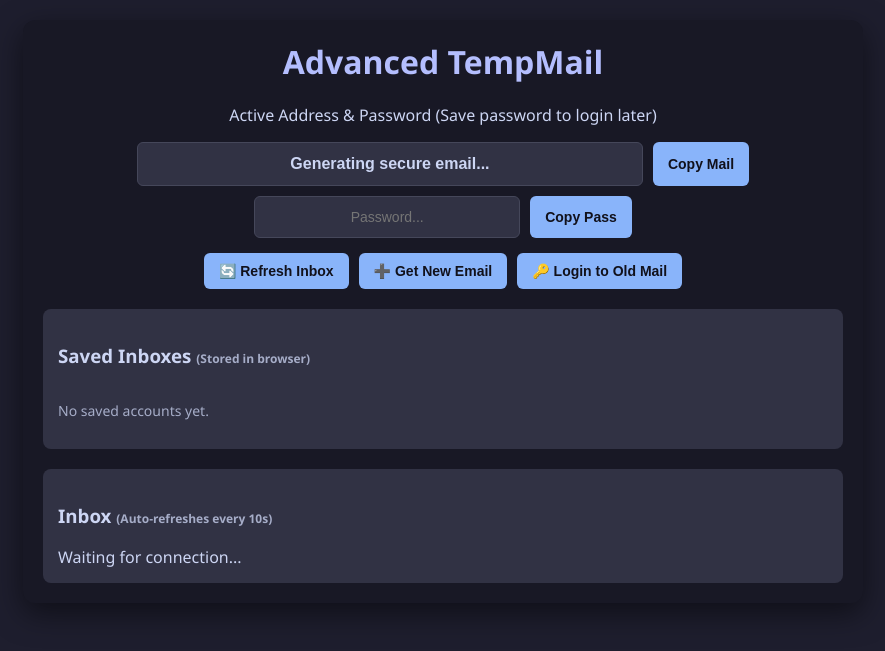
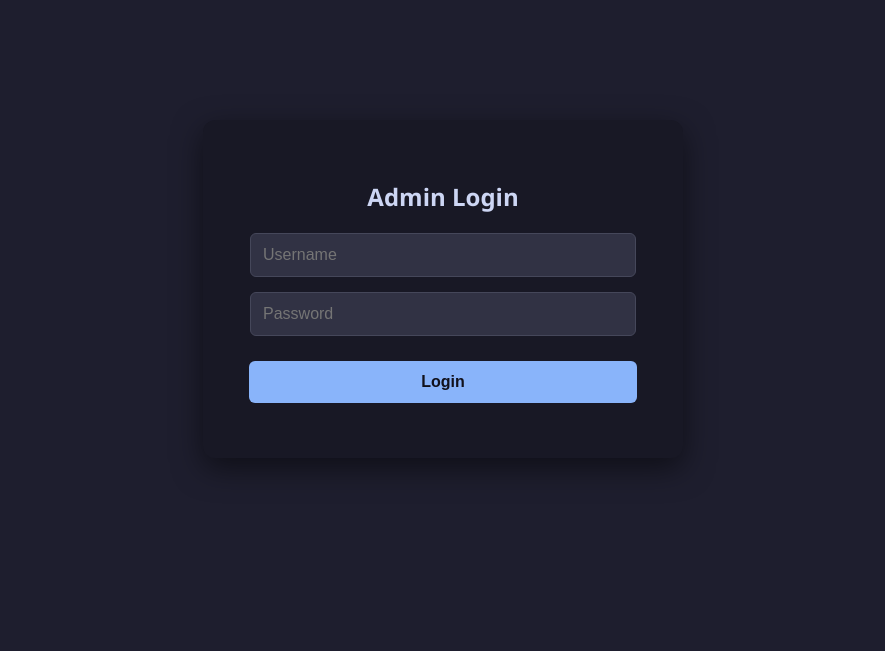
Before and after one commit to brave-warrior45/web-mail, a Flask app: page / in a window 1280 px wide. Shown: the top 651 px of the page, without its empty margins (197-1082 px from the left). Run offline with Flask 3, Linux system fonts and the light colour scheme.

Commit message:
Update index.html

```diff
--- a/templates/index.html
+++ b/templates/index.html
@@ -3,13 +3,12 @@
 <head>
     <meta charset="UTF-8">
     <meta name="viewport" content="width=device-width, initial-scale=1.0">
-    <title>Advanced Temp Mail</title>
+    <title>Private Temp Mail</title>
     <style>
         body { font-family: 'Segoe UI', Tahoma, Geneva, Verdana, sans-serif; text-align: center; margin: 0; padding: 20px; background: #1e1e2e; color: #cdd6f4; }
-        .container { max-width: 800px; margin: auto; background: #181825; padding: 20px; border-radius: 12px; box-shadow: 0 10px 30px rgba(0,0,0,0.5); }
+        .container { max-width: 800px; margin: auto; background: #181825; padding: 30px; border-radius: 12px; box-shadow: 0 10px 30px rgba(0,0,0,0.5); }
         h1 { margin-top: 0; color: #b4befe; }
 
-        /* Input & Buttons */
         .input-group { display: flex; justify-content: center; gap: 10px; margin-bottom: 10px; }
         input { padding: 12px; font-size: 16px; border-radius: 6px; border: 1px solid #45475a; background: #313244; color: #cdd6f4; outline: none; }
         .email-input { width: 60%; font-weight: bold; text-align: center; }
@@ -20,24 +19,21 @@
         .danger-btn { background: #f38ba8; color: #11111b; }
         .danger-btn:hover { background: #eba0ac; }
 
-        /* Panels */
         .controls { margin-top: 15px; display: flex; flex-wrap: wrap; justify-content: center; gap: 10px; }
         .section-box { background: #313244; padding: 15px; border-radius: 8px; margin-top: 20px; text-align: left; }
 
-        /* Saved Accounts */
         .saved-list { display: flex; flex-direction: column; gap: 5px; margin-top: 10px; }
         .saved-item { display: flex; justify-content: space-between; align-items: center; background: #45475a; padding: 10px; border-radius: 5px; cursor: pointer; }
         .saved-item:hover { background: #585b70; }
 
-        /* Login Form */
-        #login-panel { display: none; margin-top: 20px; background: #45475a; padding: 15px; border-radius: 8px; }
-
-        /* Inbox */
         .message { border-left: 4px solid #89b4fa; background: #1e1e2e; padding: 15px; margin-top: 10px; border-radius: 5px; cursor: pointer; transition: 0.2s; }
         .message:hover { background: #45475a; }
         #message-content { margin-top: 20px; padding: 20px; background: #cdd6f4; color: #11111b; border-radius: 8px; display: none; overflow-x: auto; }
 
-        /* Modal (Dialog Box) */
+        #admin-login-container { max-width: 400px; margin: 100px auto; background: #181825; padding: 40px; border-radius: 12px; box-shadow: 0 10px 30px rgba(0,0,0,0.5); }
+        #admin-login-container input { width: 90%; margin-bottom: 15px; text-align: left; }
+        #admin-login-container button { width: 97%; padding: 12px; font-size: 16px; margin-top: 10px; }
+
         .modal-overlay { display: none; position: fixed; top: 0; left: 0; width: 100%; height: 100%; background: rgba(0,0,0,0.7); justify-content: center; align-items: center; z-index: 1000; }
         .modal { background: #181825; padding: 25px; border-radius: 10px; width: 350px; text-align: center; border: 1px solid #45475a; }
         .modal-buttons { margin-top: 20px; display: flex; flex-direction: column; gap: 10px; }
@@ -45,9 +41,17 @@
 </head>
 <body>
 
-    <div class="container">
-        <h1>Advanced TempMail</h1>
-        <p>Active Address & Password (Save password to login later)</p>
+    <div id="admin-login-container" style="display: none;">
+        <h2>Admin Login</h2>
+        <input type="text" id="admin-uname" placeholder="Username">
+        <input type="password" id="admin-pass" placeholder="Password">
+        <button onclick="adminLogin()">Login</button>
+        <p id="login-error" style="color: #f38ba8; margin-top: 15px; font-size: 14px;"></p>
+    </div>
+
+    <div class="container" id="app-container" style="display: none;">
+        <h1>Private TempMail</h1>
+        <p>Active Database Connection: Secure</p>
 
         <div class="input-group">
             <input type="text" id="email-address" class="email-input" readonly placeholder="Connecting...">
@@ -61,22 +65,13 @@
         <div class="controls">
             <button onclick="fetchEmails()">🔄 Refresh Inbox</button>
             <button onclick="promptNewEmail()">➕ Get New Email</button>
-            <button onclick="toggleLoginPanel()">🔑 Login to Old Mail</button>
-        </div>
-
-        <div id="login-panel">
-            <h3>Login to Existing Account</h3>
-            <div class="input-group">
-                <input type="text" id="login-email" placeholder="Email Address">
-                <input type="text" id="login-pass" placeholder="Password">
-                <button onclick="loginAccount()">Login</button>
-            </div>
-            <p id="login-error" style="color: #f38ba8; font-size: 14px;"></p>
+            <button class="danger-btn" onclick="adminLogout()">🚪 Logout</button>
         </div>
 
         <div class="section-box">
-            <h3>Saved Inboxes <span style="font-size: 12px; color: #a6adc8;">(Stored in browser)</span></h3>
+            <h3>MongoDB Saved Inboxes</h3>
             <div class="saved-list" id="saved-list">
+                Loading database...
             </div>
         </div>
 
@@ -91,9 +86,9 @@
     <div class="modal-overlay" id="custom-modal">
         <div class="modal">
             <h3>Action Required</h3>
-            <p>You are about to generate a new email. Do you want to save the current one to your saved list, or discard it?</p>
+            <p>Do you want to save the current email to MongoDB before generating a new one?</p>
             <div class="modal-buttons">
-                <button onclick="confirmNewEmail('save')">Save Current & Get New</button>
+                <button onclick="confirmNewEmail('save')">Save to DB & Get New</button>
                 <button class="danger-btn" onclick="confirmNewEmail('discard')">Discard Current & Get New</button>
                 <button style="background: #45475a; color: white;" onclick="closeModal()">Cancel</button>
             </div>
@@ -106,17 +101,60 @@
         let currentToken = "";
         let refreshInterval;
 
-        // Initialize: Load last active account or generate a new one
-        window.onload = () => {
-            renderSavedAccounts();
-            const lastActive = localStorage.getItem('lastActiveMail');
-            if (lastActive) {
-                const acc = JSON.parse(lastActive);
-                setSessionData(acc.email, acc.password, acc.token);
+        // Initialize: Check if logged in
+        window.onload = async () => {
+            const res = await fetch('/api/auth/status');
+            const data = await res.json();
+            if (data.logged_in) {
+                initApp();
+            } else {
+                document.getElementById('admin-login-container').style.display = 'block';
+            }
+        };
+
+        // --- Auth Functions ---
+
+        async function adminLogin() {
+            const uname = document.getElementById('admin-uname').value;
+            const pass = document.getElementById('admin-pass').value;
+            const err = document.getElementById('login-error');
+
+            const res = await fetch('/api/auth/login', {
+                method: 'POST',
+                headers: {'Content-Type': 'application/json'},
+                body: JSON.stringify({username: uname, password: pass})
+            });
+            const data = await res.json();
+
+            if (data.success) {
+                err.innerText = "";
+                document.getElementById('admin-login-container').style.display = 'none';
+                initApp();
+            } else {
+                err.innerText = data.error;
+            }
+        }
+
+        async function adminLogout() {
+            await fetch('/api/auth/logout', { method: 'POST' });
+            location.reload();
+        }
+
+        // --- Main App Logic ---
+
+        async function initApp() {
+            document.getElementById('app-container').style.display = 'block';
+            await renderSavedAccounts();
+
+            // Try to load the first saved account from the DB, otherwise generate new
+            const res = await fetch('/api/db/accounts');
+            const saved = await res.json();
+            if (saved && saved.length > 0) {
+                setSessionData(saved[0].email, saved[0].password, saved[0].token);
             } else {
                 generateNewEmail();
             }
-        };
+        }
 
         function setSessionData(email, password, token) {
             currentEmail = email;
@@ -125,10 +163,6 @@
 
             document.getElementById('email-address').value = email;
             document.getElementById('email-password').value = password;
-
-            // Save as last active
-            localStorage.setItem('lastActiveMail', JSON.stringify({email, password, token}));
-
             document.getElementById('messages-list').innerHTML = "Checking inbox...";
             document.getElementById('message-content').style.display = "none";
 
@@ -137,62 +171,32 @@
             fetchEmails();
         }
 
-        // --- Core API Functions ---
+        // --- Database & API Functions ---
 
         async function generateNewEmail() {
             document.getElementById('email-address').value = "Generating secure email...";
             document.getElementById('email-password').value = "";
-
             try {
                 const response = await fetch('/api/generate');
                 const data = await response.json();
                 if (data.error) throw new Error(data.error);
                 setSessionData(data.email, data.password, data.token);
             } catch (error) {
-                alert("Generation Error: " + error.message);
-            }
-        }
-
-        async function loginAccount() {
-            const email = document.getElementById('login-email').value;
-            const pass = document.getElementById('login-pass').value;
-            const errLabel = document.getElementById('login-error');
-
-            if(!email || !pass) return;
-            errLabel.innerText = "Logging in...";
-
-            try {
-                const response = await fetch('/api/login', {
-                    method: 'POST',
-                    headers: {'Content-Type': 'application/json'},
-                    body: JSON.stringify({address: email, password: pass})
-                });
-                const data = await response.json();
-
-                if (data.error) throw new Error(data.error);
-
-                setSessionData(data.email, data.password, data.token);
-                saveCurrentAccount(); // Auto-save on successful login
-                errLabel.innerText = "";
-                toggleLoginPanel(); // Hide panel
-            } catch (error) {
-                errLabel.innerText = error.message;
+                alert("Error: " + error.message);
             }
         }
 
         async function fetchEmails() {
             if (!currentToken) return;
-            try {
             const response = await fetch(`/api/messages?token=${currentToken}`);
             const messages = await response.json();
-                if (messages.error) throw new Error(messages.error);
+            if (messages.error) return;
 
             const list = document.getElementById('messages-list');
             if (messages.length === 0) {
                 list.innerHTML = "No new messages. Waiting for OTP...";
                 return;
             }
-
             list.innerHTML = "";
             messages.forEach(msg => {
                 const div = document.createElement('div');
@@ -201,89 +205,43 @@
                 div.onclick = () => readMessage(msg.id);
                 list.appendChild(div);
             });
-            } catch (error) {
-                console.error("Fetch Error:", error);
-            }
         }
 
         async function readMessage(id) {
-            try {
             const response = await fetch(`/api/read?token=${currentToken}&id=${id}`);
             const msg = await response.json();
-                if (msg.error) throw new Error(msg.error);
+            if (msg.error) return;
 
             const contentDiv = document.getElementById('message-content');
             contentDiv.style.display = "block";
-                const dateObj = new Date(msg.date);
             const bodyContent = msg.htmlBody ? msg.htmlBody : `<pre>${msg.textBody}</pre>`;
-
-                contentDiv.innerHTML = `<h4>${msg.subject}</h4><p><b>From:</b> ${msg.from}</p><p><b>Received:</b> ${dateObj.toLocaleString()}</p><hr>${bodyContent}`;
-            } catch (error) {
-                console.error("Read Error:", error);
-            }
+            contentDiv.innerHTML = `<h4>${msg.subject}</h4><p><b>From:</b> ${msg.from}</p><hr>${bodyContent}`;
         }
 
-        // --- Utility & UI Functions ---
+        // --- MongoDB Sync Functions ---
 
-        function copyData(inputId, btnId) {
-            const input = document.getElementById(inputId);
-            input.select();
-            input.setSelectionRange(0, 99999); // Mobile compatibility
-            navigator.clipboard.writeText(input.value);
-
-            const btn = document.getElementById(btnId);
-            const originalText = btn.innerText;
-            btn.innerText = "Copied!";
-            setTimeout(() => btn.innerText = originalText, 2000);
+        async function saveCurrentAccount() {
+            if(!currentEmail) return;
+            await fetch('/api/db/accounts', {
+                method: 'POST',
+                headers: {'Content-Type': 'application/json'},
+                body: JSON.stringify({email: currentEmail, password: currentPassword, token: currentToken})
+            });
+            renderSavedAccounts();
         }
 
-        function toggleLoginPanel() {
-            const panel = document.getElementById('login-panel');
-            panel.style.display = panel.style.display === 'block' ? 'none' : 'block';
-        }
-
-        // --- Modal & Local Storage Logic ---
-
-        function promptNewEmail() {
-            if(!currentEmail) { generateNewEmail(); return; }
-            document.getElementById('custom-modal').style.display = 'flex';
-        }
-
-        function closeModal() {
-            document.getElementById('custom-modal').style.display = 'none';
-        }
-
-        function confirmNewEmail(action) {
-            if (action === 'save') {
-                saveCurrentAccount();
-            }
-            closeModal();
-            generateNewEmail();
-        }
-
-        function saveCurrentAccount() {
-            if(!currentEmail) return;
-            let saved = JSON.parse(localStorage.getItem('savedMails') || '[]');
-
-            // Check if already exists
-            if(!saved.some(acc => acc.email === currentEmail)) {
-                saved.push({email: currentEmail, password: currentPassword, token: currentToken});
-                localStorage.setItem('savedMails', JSON.stringify(saved));
-                renderSavedAccounts();
-            }
-        }
-
-        function renderSavedAccounts() {
+        async function renderSavedAccounts() {
             const list = document.getElementById('saved-list');
-            let saved = JSON.parse(localStorage.getItem('savedMails') || '[]');
+            const res = await fetch('/api/db/accounts');
+            const saved = await res.json();
 
             if (saved.length === 0) {
-                list.innerHTML = "<p style='color:#a6adc8; font-size:14px;'>No saved accounts yet.</p>";
+                list.innerHTML = "<p style='color:#a6adc8; font-size:14px;'>No accounts in Database.</p>";
                 return;
             }
 
             list.innerHTML = "";
-            saved.forEach((acc, index) => {
+            saved.forEach((acc) => {
                 const item = document.createElement('div');
                 item.className = 'saved-item';
 
@@ -295,10 +253,13 @@
                 delBtn.className = 'danger-btn';
                 delBtn.innerText = 'X';
                 delBtn.style.padding = '5px 10px';
-                delBtn.onclick = (e) => {
+                delBtn.onclick = async (e) => {
                     e.stopPropagation();
-                    saved.splice(index, 1);
-                    localStorage.setItem('savedMails', JSON.stringify(saved));
+                    await fetch('/api/db/accounts', {
+                        method: 'DELETE',
+                        headers: {'Content-Type': 'application/json'},
+                        body: JSON.stringify({email: acc.email})
+                    });
                     renderSavedAccounts();
                 };
 
@@ -307,6 +268,28 @@
                 list.appendChild(item);
             });
         }
+
+        // --- UI & Modal Logic ---
+
+        function copyData(inputId, btnId) {
+            const input = document.getElementById(inputId);
+            input.select();
+            input.setSelectionRange(0, 99999);
+            navigator.clipboard.writeText(input.value);
+            const btn = document.getElementById(btnId);
+            const originalText = btn.innerText;
+            btn.innerText = "Copied!";
+            setTimeout(() => btn.innerText = originalText, 2000);
+        }
+
+        function promptNewEmail() { document.getElementById('custom-modal').style.display = 'flex'; }
+        function closeModal() { document.getElementById('custom-modal').style.display = 'none'; }
+
+        function confirmNewEmail(action) {
+            if (action === 'save') saveCurrentAccount();
+            closeModal();
+            generateNewEmail();
+        }
     </script>
 </body>
 </html>
```
Lines whose indentation alone changed are shown as unchanged.
